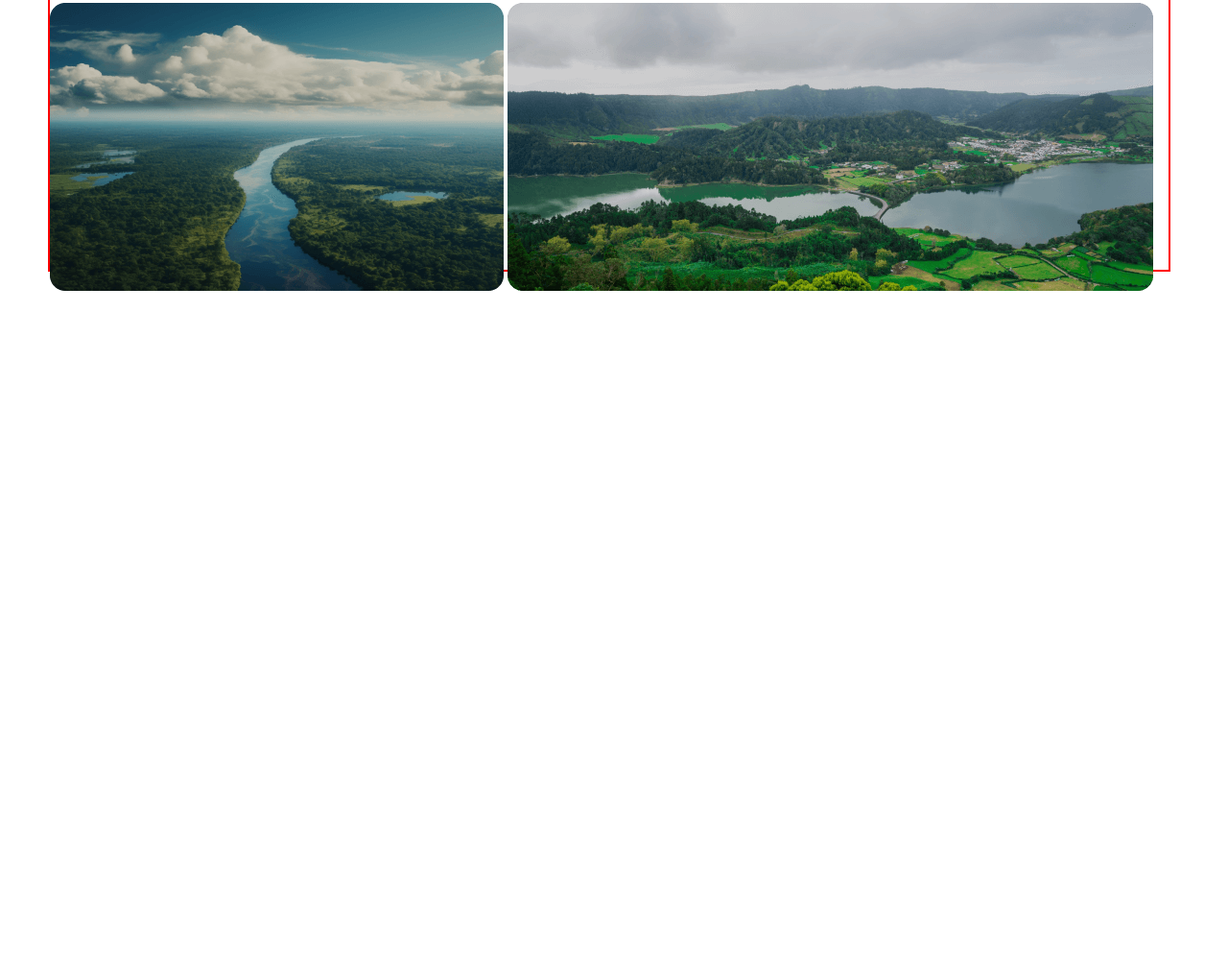
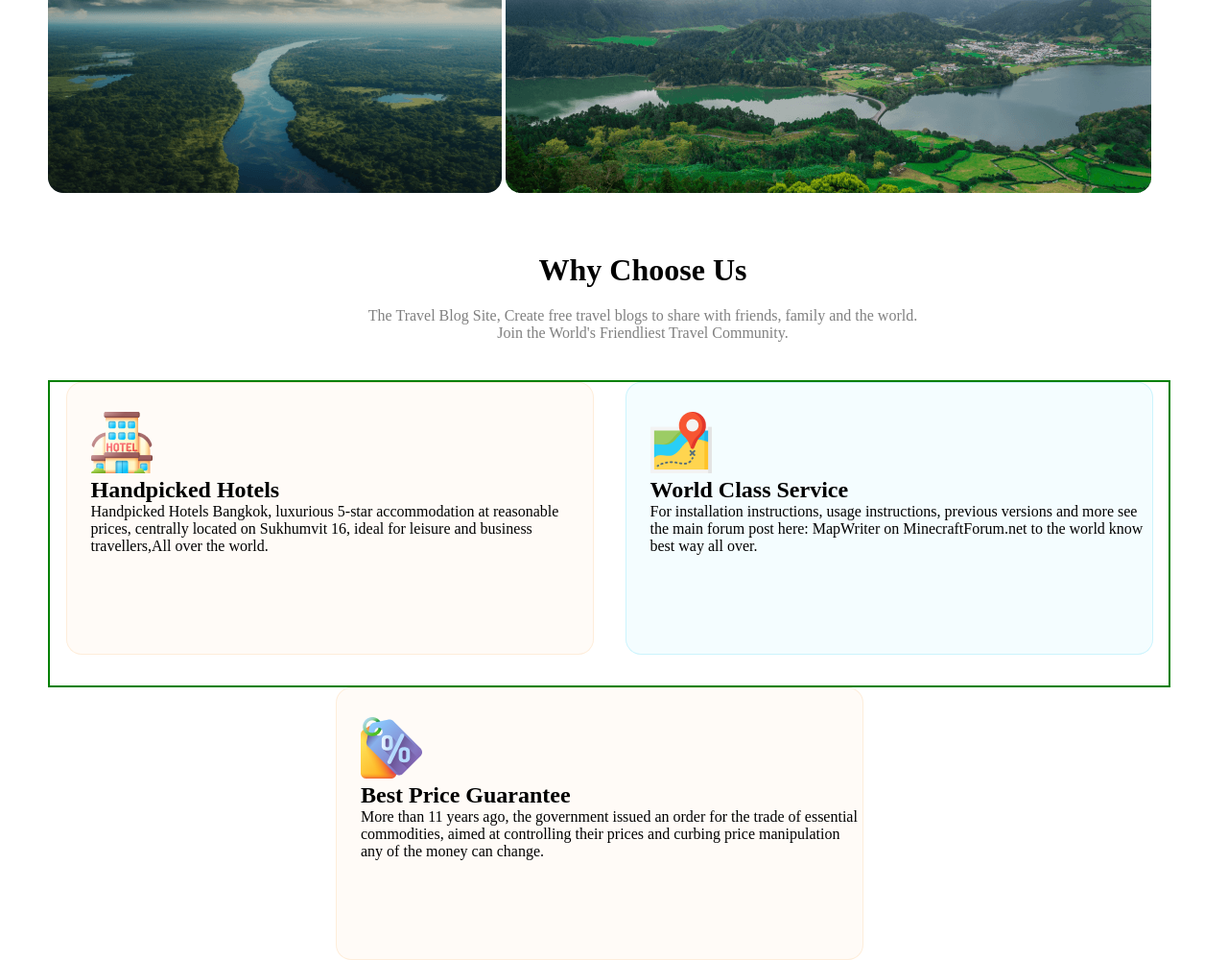
Before and after one commit to 325588/second-assigntment, a plain HTML site: page index.html in a window 1280 px wide. Shown: the part 2125-3125 px from the top of the page at 96% size. Before the commit the page ends 2432 px from the top, so only its background shows below. Drawn offline with Linux system fonts and the light colour scheme.

Commit message:
add to hotel map

```diff
--- a/index.html
+++ b/index.html
@@ -83,6 +83,34 @@
             <img src="Images/Rectangle 10.png" alt="">
 
         </div>
+        <div class="choose">
+            <h1 class="text-1">Why Choose Us</h1>
+            <p style="color: grey; padding-top: 20px;">The Travel Blog Site, Create free travel blogs to share with friends, family and the world.<br> Join the World's Friendliest Travel Community.</p>
+        </div>
+        <div class="cards">
+            <div class="handpic">
+                <img src="hotel 1.png" alt="" srcset="">
+                <h2>Handpicked Hotels</h2>
+                <p>Handpicked Hotels Bangkok, luxurious 5-star accommodation at reasonable prices, centrally located on Sukhumvit 16, ideal for leisure and business travellers,All over the world.
+                </p>
+
+            </div>
+            <div class="world-class">
+                <img src="map 1.png" alt="">
+                <h2>World Class Service</h2>
+                <p>For installation instructions, usage instructions, previous versions and more see the main forum post here:
+                    MapWriter on MinecraftForum.net to the world know best way all over.</p>
+
+            </div>
+        </div>
+            <div  class="guarantee">
+                <img src="price-tag 1.png" alt="">
+                <h2>Best Price Guarantee</h2>
+                <p>More than 11 years ago, the government issued an order for the trade of essential commodities, aimed at controlling their prices and curbing price manipulation any of the money can change.</p>
+
+            </div>
+
+
 
 
     </main>
--- a/style.css
+++ b/style.css
@@ -164,12 +164,58 @@ ul{
 }
 .travel{
     padding-top: 25px;
+    color: grey;
 }
 .grid-pic{
     width:1170px;
     height: 900px;
-    border: 2px solid red;
     margin-top: 40px;
     margin-left: 50px;
     margin-right: 20px;
 }
+.choose{
+    margin-top: 80px;
+}
+.cards{
+    max-width:1170px;
+    height: 320px;
+    margin-top: 40px;
+    margin-left: 50px;
+    margin-right: 30px;
+    border: 2px solid green;
+    display:flex;
+    justify-content: space-around;
+}
+.handpic{
+    width: 550px;
+height: 284px;
+border-radius: 16px;
+border: 1px solid rgba(251, 181, 99, 0.20);
+background: rgba(251, 181, 99, 0.05);
+padding-top: 30px;
+padding-left: 25px;
+
+}
+.world-class{
+    width: 550px;
+height: 284px;
+border-radius: 16px;
+border: 1px solid rgba(41, 206, 246, 0.20);
+background: rgba(41, 206, 246, 0.05);
+padding-top: 30px;
+padding-left: 25px;
+
+
+}
+.guarantee{
+    width: 550px;
+height: 284px;
+border-radius: 16px;
+border: 1px solid rgba(251, 181, 99, 0.20);
+background: rgba(251, 181, 99, 0.05);
+margin-left: 350px;
+padding-top: 30px;
+padding-left: 25px;
+
+
+}
```
Also changed, not shown: hotel 1.png (added), map 1.png (added), price-tag 1.png (added).
